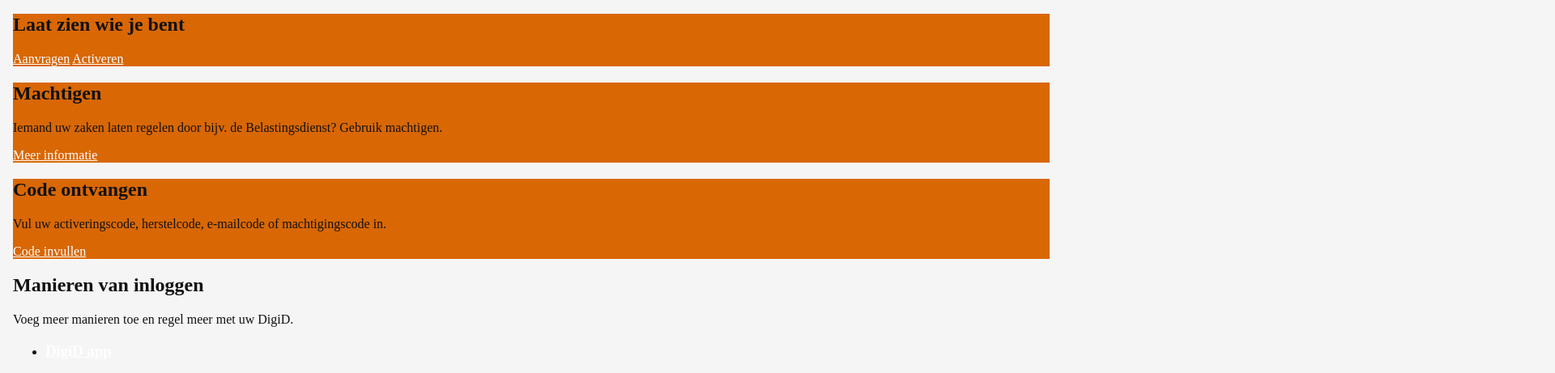
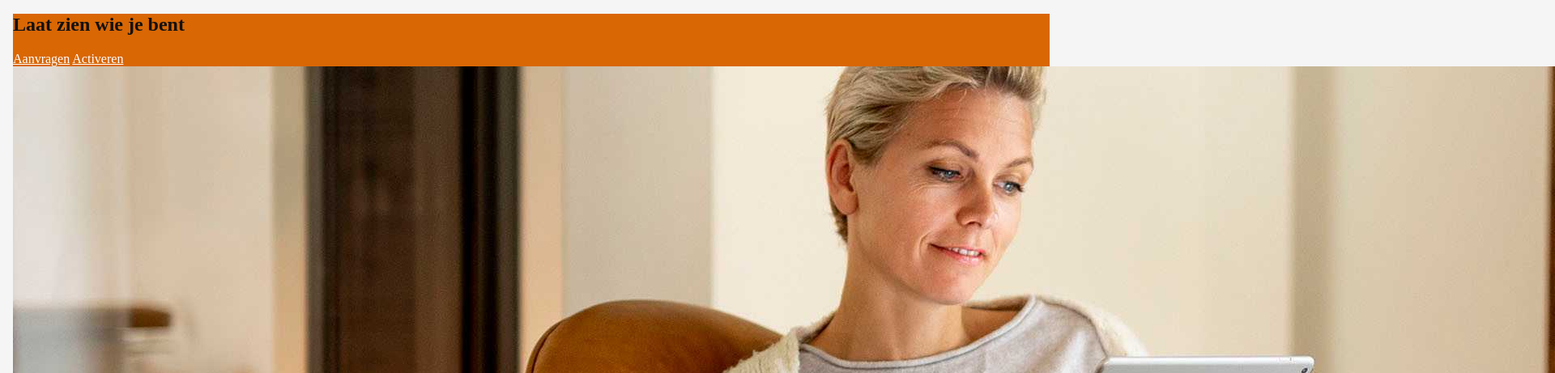
Before and after one commit to edwardvanvliet/FED23-24, a plain HTML site: page index.html in a window 1280 px wide. Shown: the part 142-603 px from the top of the page at 81% size, 1920 px wide, since content can reach past the window. Drawn offline with Linux system fonts and the light colour scheme.

Commit message:
Add files via upload

```diff
--- a/index.html
+++ b/index.html
@@ -91,6 +91,7 @@
 			<h1>Laat zien wie je bent</h1>
 				<a href="#">Aanvragen</a>
 				<a href="#">Activeren</a>
+			<img src="/images/DigiD2520117082520bijgesneden.jpeg" alt="Vrouw die DigiD app gebruikt op de iPad">
 		</section>
 
 		<section>
```
